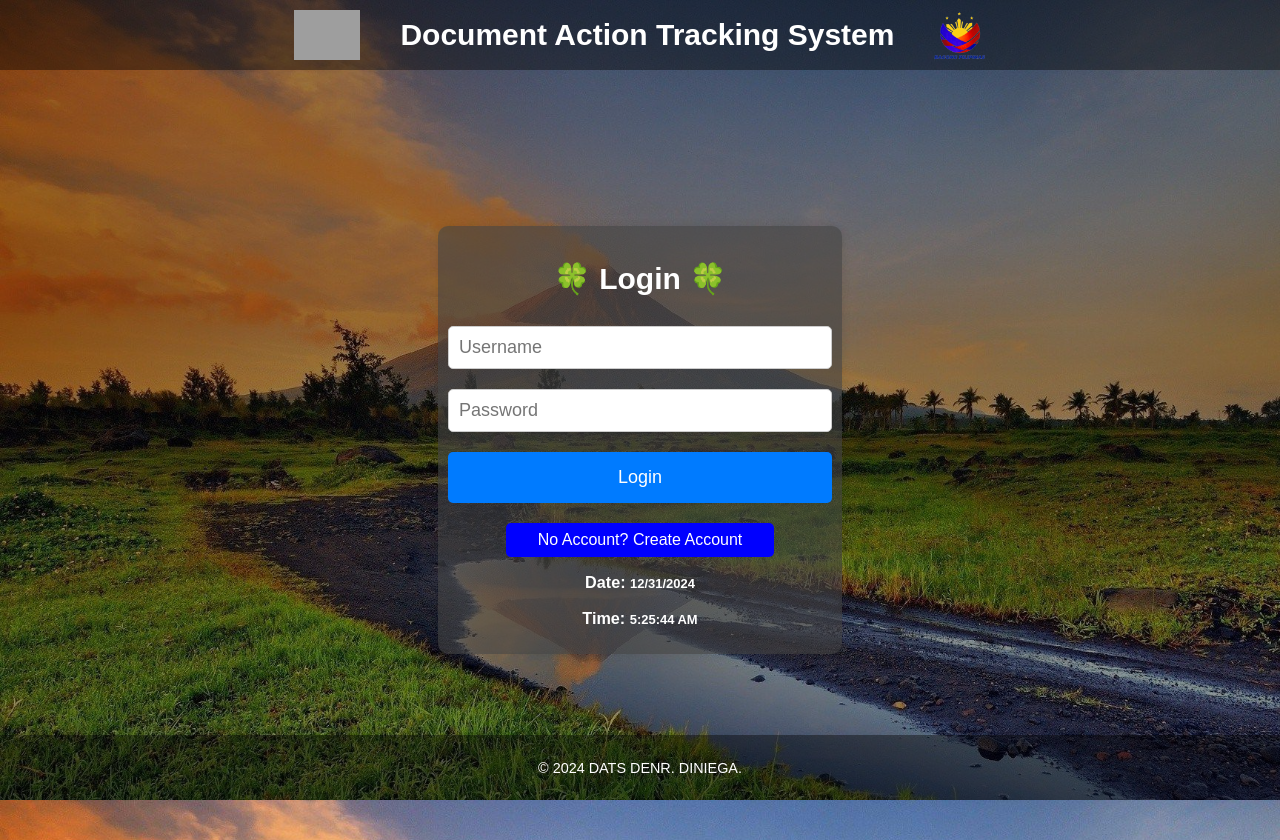
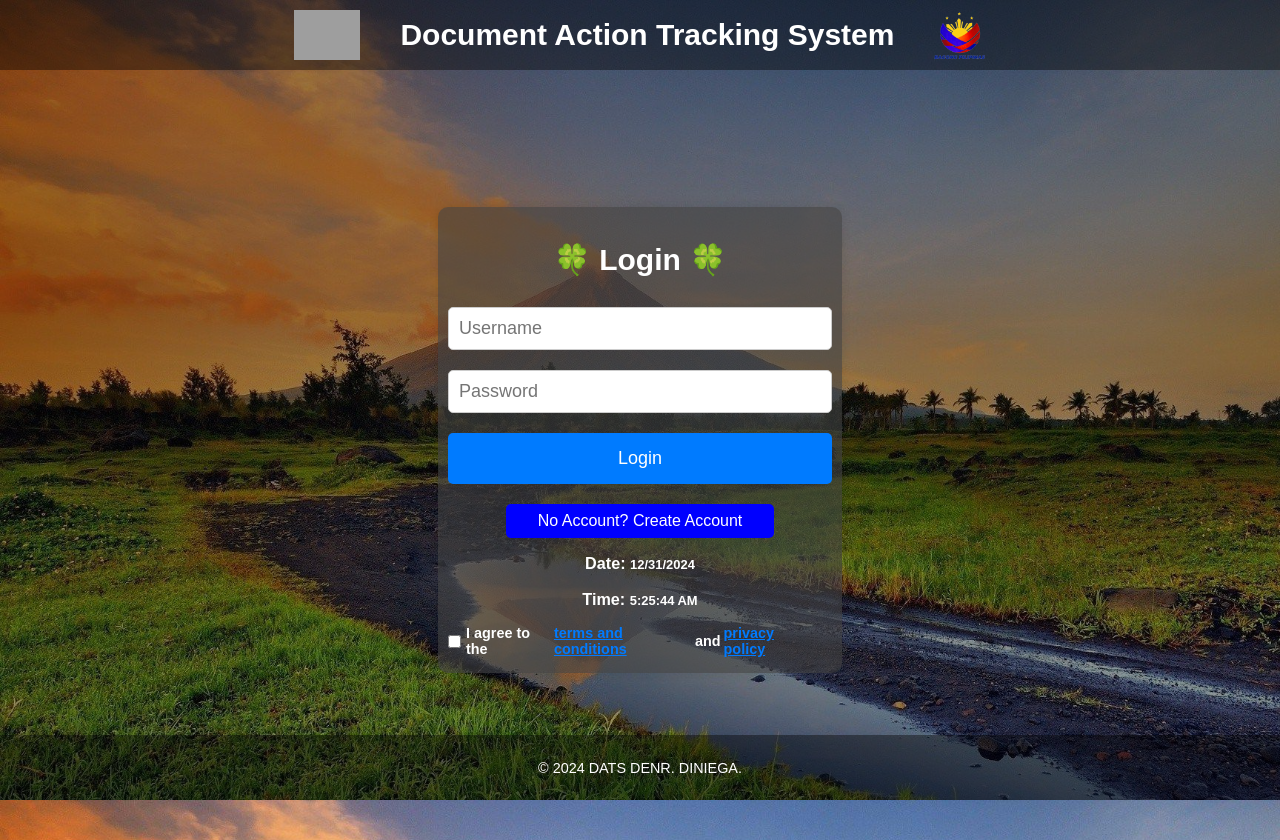
Before and after one commit to Evorxys/DTS_DENR, a Flask app: page / in a window 1280 px wide. Run offline with Flask 3, Linux system fonts and the light colour scheme; some libraries are stand-ins or nearby versions; grey boxes are pictures that could not be loaded.

Commit message:
Added Privacy and Terms of service on startup

```diff
--- a/app.py
+++ b/app.py
@@ -299,6 +299,14 @@ def check_username():
     user_exists = OtherUser.query.filter_by(username=username).first() is not None
     return {'exists': user_exists}
 
+@app.route('/terms_ofService')
+def terms_of_service():
+    return render_template('terms_ofService.html')
+
+@app.route('/privacyPolicy')
+def privacy_policy():
+    return render_template('privacyPolicy.html')
+
 if __name__ == '__main__':
     with app.app_context():
         db.create_all()
--- a/static/css/index_styles.css
+++ b/static/css/index_styles.css
@@ -74,6 +74,18 @@ body::before {
     width: 100%;
     height: 100%;
     margin-top: 80px;
+    text-align: center; /* Center the content */
+}
+
+.content-box {
+    background: rgba(68, 68, 68, 0.8);
+    padding: 20px;
+    border-radius: 10px;
+    box-shadow: 0 0 10px rgba(0, 0, 0, 0.1);
+    color: white;
+    max-width: 800px;
+    margin: 20px auto;
+    text-align: left;
 }
 
 .login-container {
@@ -449,6 +461,35 @@ select:hover {
     text-align: right;
 }
 
+.checkbox-container {
+    display: flex;
+    flex-direction: column;
+    align-items: center; /* Center the checkbox */
+    margin-top: 10px;
+}
+
+.checkbox-container label {
+    display: flex;
+    align-items: center;
+    color: white;
+    font-size: 0.8em;
+    margin-bottom: 5px;
+}
+
+.checkbox-container input[type="checkbox"] {
+    margin-right: 5px;
+}
+
+.checkbox-container a {
+    color: #007BFF;
+    text-decoration: underline;
+    margin: 0 3px; /* Add margin to create space */
+}
+
+.checkbox-container a:hover {
+    color: #0056b3;
+}
+
 @media (max-width: 768px) {
     .page-title h1 {
         font-size: 30px;
--- a/static/js/index_jvs.js
+++ b/static/js/index_jvs.js
@@ -2,7 +2,13 @@ document.getElementById('loginForm').addEventListener('submit', function(event)
     event.preventDefault();
     const username = document.getElementById('loginUsername').value;
     const password = document.getElementById('password').value;
+    const termsCheckbox = document.getElementById('termsPrivacyCheckbox');
     const loginLoaderContainer = document.getElementById('loginLoaderContainer');
+
+    if (!termsCheckbox.checked) {
+        showDialogue('You must agree to the terms and conditions and privacy policy.');
+        return;
+    }
 
     loginLoaderContainer.style.display = 'flex';
 
--- a/templates/index.html
+++ b/templates/index.html
@@ -30,6 +30,12 @@
             <div class="info">
                 <p>Date: <span id="date" style="color: white; font-size: 0.8em;"></span></p>
                 <p>Time: <span id="time" style="color: white; font-size: 0.8em;"></span></p>
+                <div class="checkbox-container">
+                    <label for="termsPrivacyCheckbox">
+                        <input type="checkbox" id="termsPrivacyCheckbox" required>
+                        I agree to the <a href="/terms_ofService" target="_blank">terms and conditions</a> and <a href="/privacyPolicy" target="_blank">privacy policy</a>
+                    </label>
+                </div>
             </div>
         </div>
     </div>
```
Also changed, not shown: templates/privacyPolicy.html (added, +16 -0 lines), templates/terms_ofService.html (added, +16 -0 lines).
